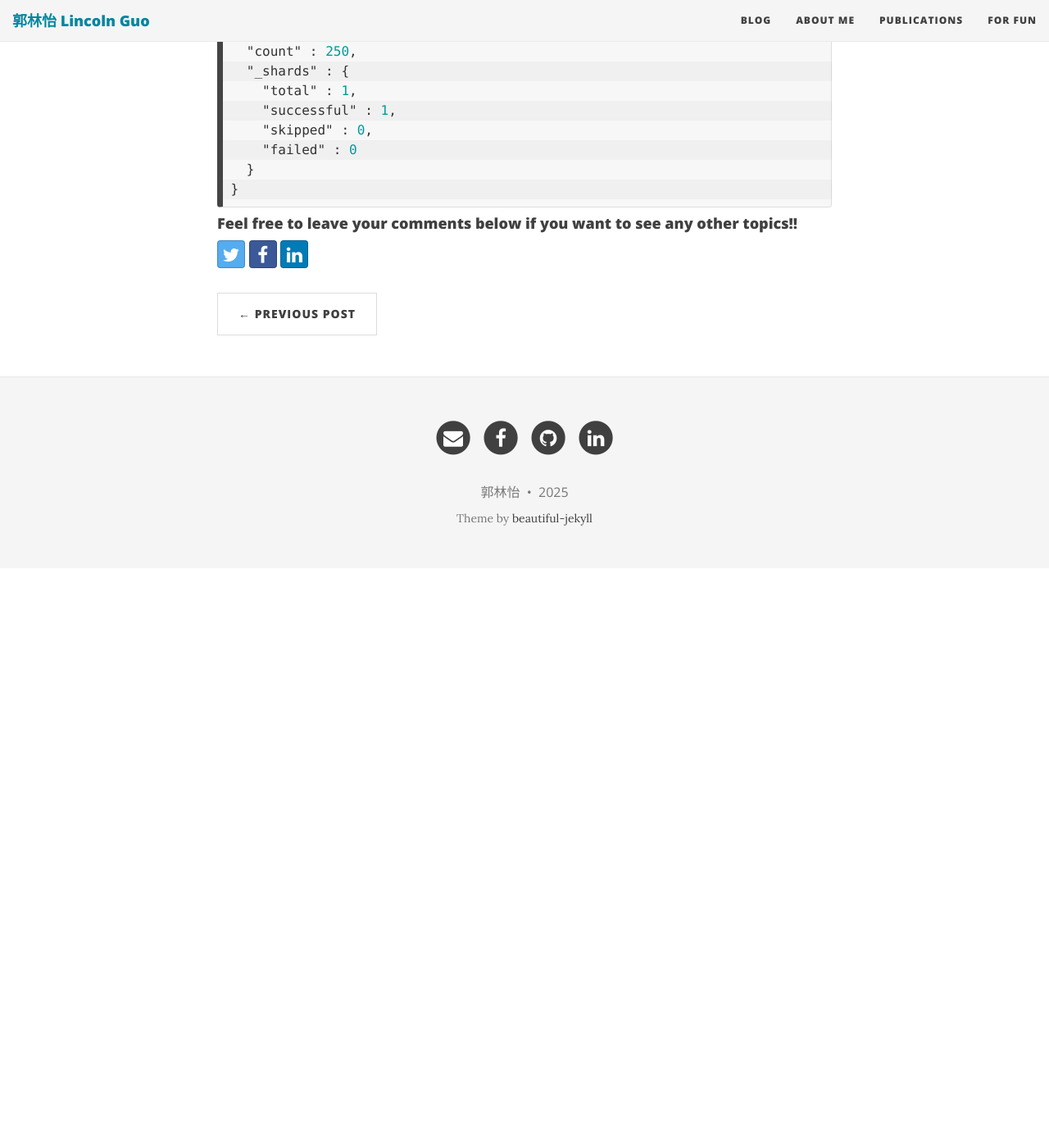
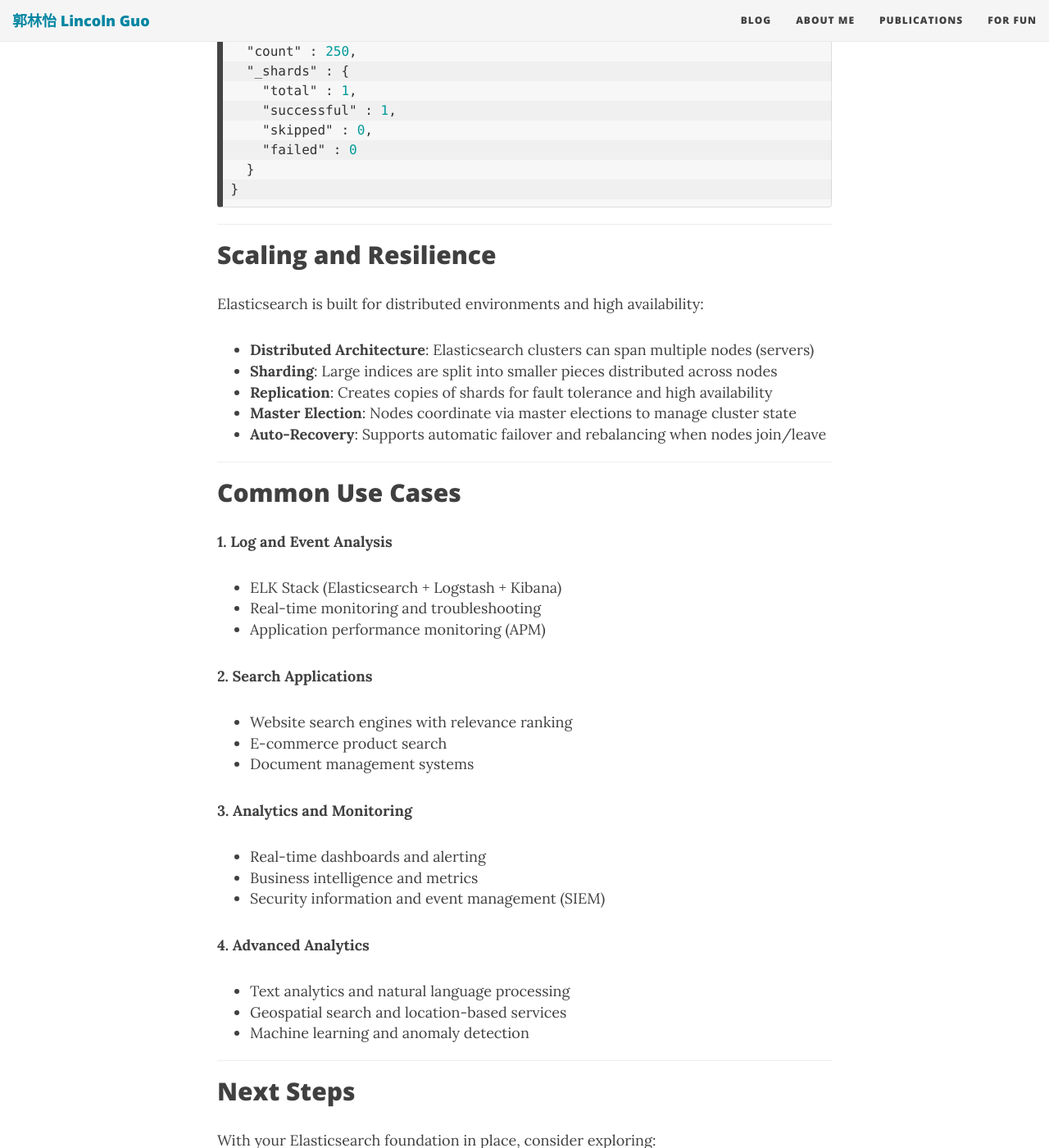
Before and after one commit to LinyiGuo96/LinyiGuo96.github.io, a Jekyll site: the page built from _posts/2025-08-02-elasticsearch.md, in a window 1280 px wide and 1400 px high, scrolled down 4498 px. Shown: the whole window at 82% size. Built offline with Jekyll 4.4.1, drawn with Linux system fonts in a browser that asks for light colours; nearby versions of some CDN libraries; comment, search, counter and statistics services are not loaded; before the commit the page ends 5191 px from its top, so only the background shows below that; some of the changed text lies outside the part shown.

Commit message:
Update 2025-08-02-elasticsearch.md

````diff
--- a/_posts/2025-08-02-elasticsearch.md
+++ b/_posts/2025-08-02-elasticsearch.md
@@ -198,5 +198,53 @@ curl -X GET "http://localhost:9200/stocks/_count?pretty"
 ```
 
 
+---
 
-#### Feel free to leave your comments below if you want to see any other topics!!
+## Scaling and Resilience
+
+Elasticsearch is built for distributed environments and high availability:
+
+- **Distributed Architecture**: Elasticsearch clusters can span multiple nodes (servers)
+- **Sharding**: Large indices are split into smaller pieces distributed across nodes
+- **Replication**: Creates copies of shards for fault tolerance and high availability
+- **Master Election**: Nodes coordinate via master elections to manage cluster state
+- **Auto-Recovery**: Supports automatic failover and rebalancing when nodes join/leave
+
+---
+
+## Common Use Cases
+
+**1. Log and Event Analysis**
+- ELK Stack (Elasticsearch + Logstash + Kibana)
+- Real-time monitoring and troubleshooting
+- Application performance monitoring (APM)
+
+**2. Search Applications**
+- Website search engines with relevance ranking
+- E-commerce product search
+- Document management systems
+
+**3. Analytics and Monitoring**
+- Real-time dashboards and alerting
+- Business intelligence and metrics
+- Security information and event management (SIEM)
+
+**4. Advanced Analytics**
+- Text analytics and natural language processing
+- Geospatial search and location-based services
+- Machine learning and anomaly detection
+
+---
+
+## Next Steps
+
+With your Elasticsearch foundation in place, consider exploring:
+
+1. **Kibana Integration** - Add visual dashboards and data exploration
+2. **Logstash/Beats** - Implement real-time data ingestion pipelines
+3. **Production Deployment** - Enable security, clustering, and monitoring
+4. **Advanced Queries** - Explore full-text search, aggregations, and machine learning features
+
+---
+
+*Feel free to leave your comments below if you want to see any other topics covered!* 💬
````
